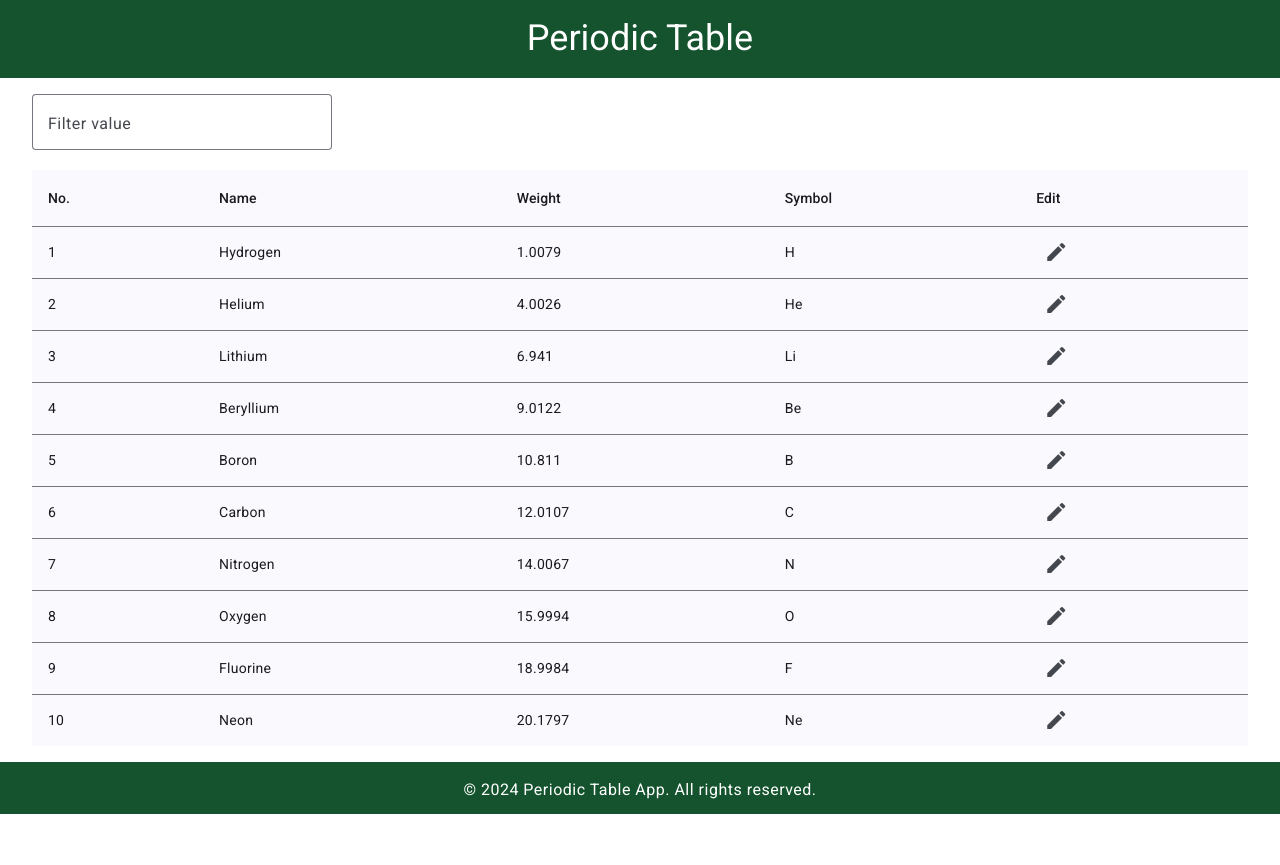
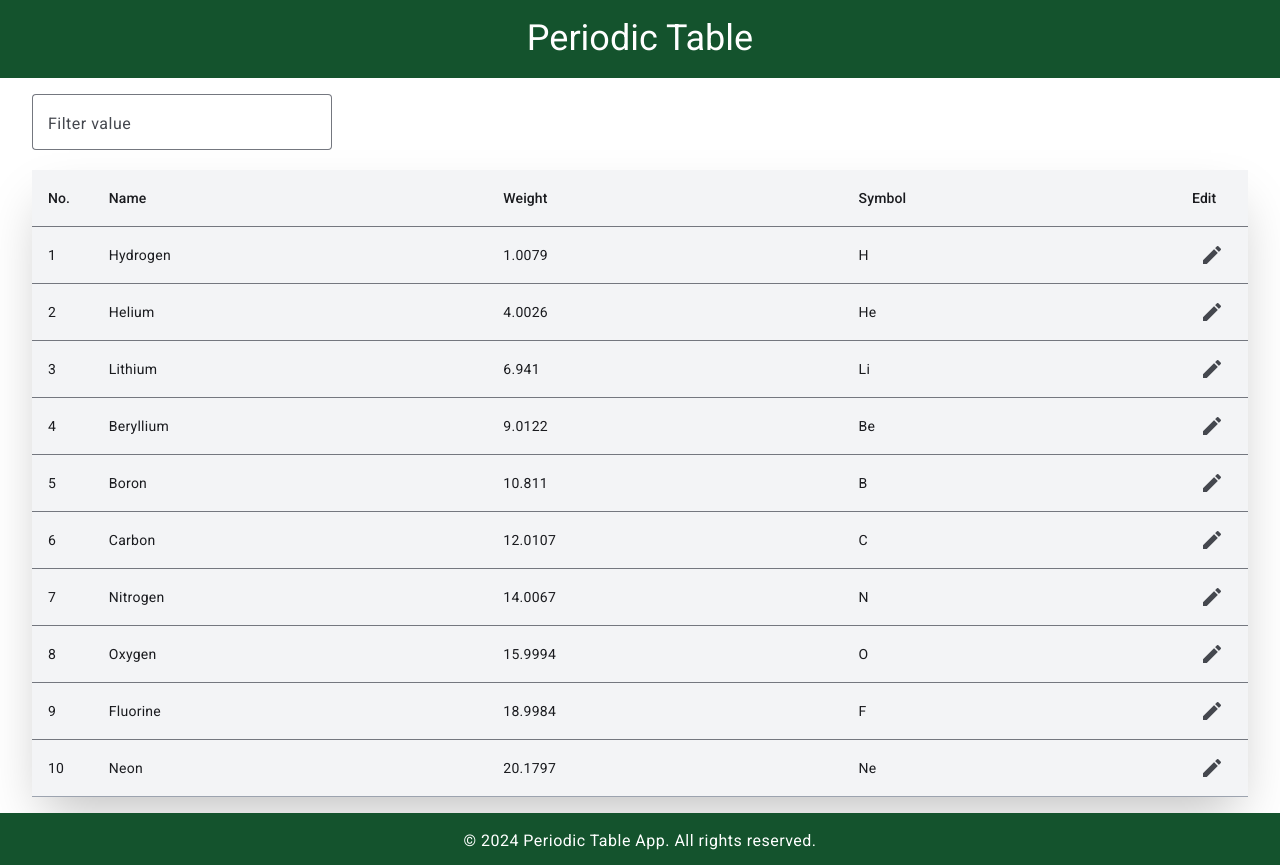
Before and after one commit to Rolero4/element-app, an Angular app: page /home in a window 1280 px wide. Before the commit the page ends 814 px from the top, so only its background shows below. Built offline with nearby package versions, Linux system fonts and the light colour scheme.

Commit message:
element-8: add styles

```diff
--- a/src/app/routes/home/components/element-table/element-table.component.html
+++ b/src/app/routes/home/components/element-table/element-table.component.html
@@ -1,27 +1,39 @@
-<table mat-table [dataSource]="dataSource()">
+<table mat-table [dataSource]="dataSource()" class="custom-table">
     <ng-container matColumnDef="position">
-        <th mat-header-cell *matHeaderCellDef>No.</th>
-        <td mat-cell *matCellDef="let element">{{ element.position }}</td>
+        <th mat-header-cell *matHeaderCellDef class="mini-cell">No.</th>
+        <td mat-cell *matCellDef="let element" class="mini-cell">
+            {{ element.position }}
+        </td>
     </ng-container>
 
     <ng-container matColumnDef="name">
         <th mat-header-cell *matHeaderCellDef>Name</th>
-        <td mat-cell *matCellDef="let element">{{ element.name }}</td>
+        <td mat-cell *matCellDef="let element">
+            {{ element.name }}
+        </td>
     </ng-container>
 
     <ng-container matColumnDef="weight">
         <th mat-header-cell *matHeaderCellDef>Weight</th>
-        <td mat-cell *matCellDef="let element">{{ element.weight }}</td>
+        <td mat-cell *matCellDef="let element">
+            {{ element.weight }}
+        </td>
     </ng-container>
 
     <ng-container matColumnDef="symbol">
         <th mat-header-cell *matHeaderCellDef>Symbol</th>
-        <td mat-cell *matCellDef="let element">{{ element.symbol }}</td>
+        <td mat-cell *matCellDef="let element">
+            {{ element.symbol }}
+        </td>
     </ng-container>
 
     <ng-container matColumnDef="edit">
-        <th mat-header-cell *matHeaderCellDef>Edit</th>
-        <td mat-cell *matCellDef="let element; let index = index">
+        <th mat-header-cell *matHeaderCellDef class="mini-cell">Edit</th>
+        <td
+            mat-cell
+            *matCellDef="let element; let index = index"
+            class="mini-cell"
+        >
             <button mat-icon-button (click)="openEditDialog(element, index)">
                 <mat-icon>edit</mat-icon>
             </button>
@@ -32,6 +44,8 @@
     <tr mat-row *matRowDef="let row; columns: displayedColumns"></tr>
 
     <tr *matNoDataRow>
-        <td colspan="4">No data matching the filter "{{ filterValue() }}"</td>
+        <td colspan="4" class="mat-no-data">
+            No data matching the filter "{{ filterValue() }}"
+        </td>
     </tr>
 </table>
--- a/src/app/routes/home/components/element-table/element-table.component.scss
+++ b/src/app/routes/home/components/element-table/element-table.component.scss
@@ -0,0 +1,33 @@
+:host {
+    @apply block;
+
+    .custom-table {
+        @apply w-full border-collapse border shadow-2xl;
+
+        th {
+            @apply px-4 py-2 text-left;
+        }
+
+        td {
+            @apply px-4 py-2;
+        }
+
+        tr {
+            @apply transition bg-gray-100 hover:bg-gray-200  border-b border-gray-400;
+        }
+
+        .mini-cell {
+            @apply w-[5%];
+        }
+
+        .mat-cell,
+        .mat-header-cell {
+            padding: 16px;
+            font-size: 14px;
+        }
+
+        .mat-no-data {
+            @apply text-center  text-gray-500 italic;
+        }
+    }
+}
--- a/src/app/routes/home/home.component.html
+++ b/src/app/routes/home/home.component.html
@@ -1,3 +1,9 @@
+@if (isElementsLoading$ | async; as isLoading) {
+    <div class="flex flex-col gap-y-6 justify-center items-center h-64">
+        <p class="text-center block text-gray-500 italic">Loading...</p>
+        <div class="spinner"></div>
+    </div>
+} @else {
     <app-table-filter
         (filterValueChanged)="filterValue.set($event)"
         class="w-[300px]"
@@ -5,7 +11,7 @@
 
     @if (elements$ | async; as elements) {
         @if (elements.length === 0) {
-        <span> no content</span>
+            <p class="text-center block text-gray-500 italic">no content</p>
         } @else {
             <app-element-table
                 [elements]="elements"
@@ -13,3 +19,4 @@
             ></app-element-table>
         }
     }
+}
--- a/src/app/routes/home/home.component.scss
+++ b/src/app/routes/home/home.component.scss
@@ -1,3 +1,7 @@
 :host {
     @apply block w-full py-4;
+
+    .spinner {
+        @apply border-4 border-gray-200 border-t-blue-500 rounded-full w-10 h-10 animate-spin;
+    }
 }
--- a/src/app/routes/home/home.component.ts
+++ b/src/app/routes/home/home.component.ts
@@ -1,5 +1,6 @@
 import { CommonModule } from "@angular/common";
 import { Component, inject, signal } from "@angular/core";
+import { MatProgressSpinnerModule } from "@angular/material/progress-spinner";
 import { ElementTableComponent } from "./components/element-table/element-table.component";
 import { TableFilterComponent } from "./components/table-filter/table-filter.component";
 import { ElementStoreService } from "./services/element-store.service";
@@ -7,12 +8,19 @@ import { ElementStoreService } from "./services/element-store.service";
 @Component({
     selector: "app-home",
     standalone: true,
-    imports: [CommonModule, TableFilterComponent, ElementTableComponent],
+    imports: [
+        CommonModule,
+        TableFilterComponent,
+        ElementTableComponent,
+        MatProgressSpinnerModule,
+    ],
     templateUrl: "./home.component.html",
     styleUrl: "./home.component.scss",
 })
 export class HomeComponent {
     readonly #storeService = inject(ElementStoreService);
     protected readonly elements$ = this.#storeService.elements$;
+    protected readonly isElementsLoading$ =
+        this.#storeService.isLoadingElements$;
     protected readonly filterValue = signal<string>("");
 }
--- a/src/app/routes/home/services/element-filter.service.ts
+++ /dev/null
@@ -1,9 +0,0 @@
-import { Injectable } from '@angular/core';
-
-@Injectable({
-  providedIn: 'root'
-})
-export class ElementFilterService {
-
-  constructor() { }
-}
--- a/src/app/routes/home/services/element-store.service.ts
+++ b/src/app/routes/home/services/element-store.service.ts
@@ -1,5 +1,5 @@
 import { inject, Injectable } from "@angular/core";
-import { BehaviorSubject, Observable, tap } from "rxjs";
+import { BehaviorSubject, finalize, Observable, tap } from "rxjs";
 import { ElementApiService } from "../../../core/api/element.api.service";
 import { PeriodicElement } from "../../../shared/model/misc.model";
 
@@ -9,6 +9,7 @@ import { PeriodicElement } from "../../../shared/model/misc.model";
 export class ElementStoreService {
     readonly #elementsApi = inject(ElementApiService);
     readonly #elementsStore$ = new BehaviorSubject<PeriodicElement[]>([]);
+    readonly #isElementsLoadingStore$ = new BehaviorSubject<boolean>(false);
 
     constructor() {
         this.#fetchElements();
@@ -26,10 +27,18 @@ export class ElementStoreService {
         return this.#elementsStore$.asObservable();
     }
 
+    public get isLoadingElements$(): Observable<boolean> {
+        return this.#isElementsLoadingStore$.asObservable();
+    }
+
     #fetchElements(): void {
+        this.#isElementsLoadingStore$.next(true);
         this.#elementsApi
             .getElements$()
-            .pipe(tap((elements) => this.#elementsStore$.next(elements)))
+            .pipe(
+                tap((elements) => this.#elementsStore$.next(elements)),
+                finalize(() => this.#isElementsLoadingStore$.next(false))
+            )
             .subscribe();
     }
 }
```
Lines whose indentation alone changed are shown as unchanged.
